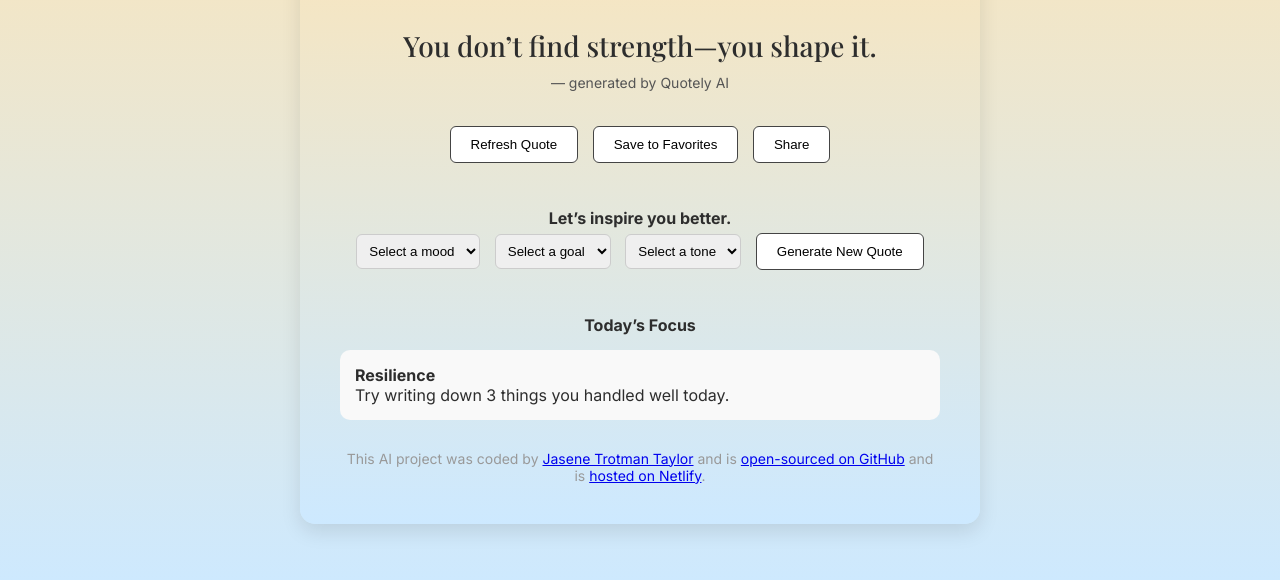
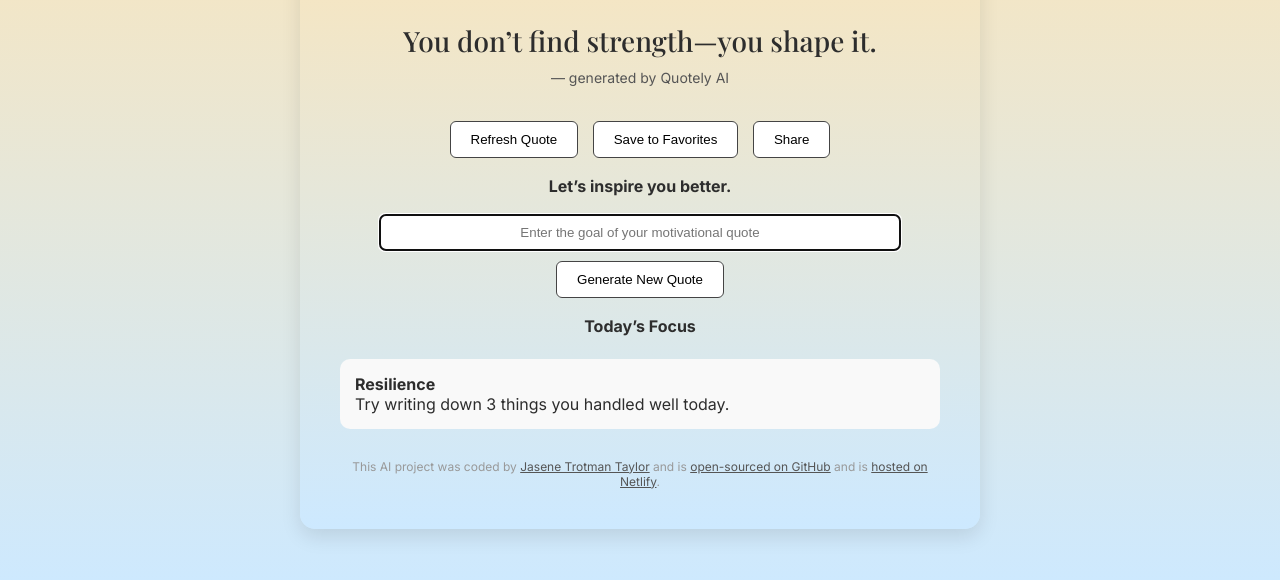
Before and after one commit to Jaett88/motivational-quote-generator, a plain HTML site: page index.html in a window 1280 px wide. Shown: the part 210-790 px from the top of the page. Drawn offline with nearby package versions, Linux system fonts and the light colour scheme.

Commit message:
Changed the HTML, added typwriter, updated the functional javascript and updated the styling

```diff
--- a/index.html
+++ b/index.html
@@ -3,11 +3,13 @@
   <head>
     <meta charset="UTF-8" />
     <meta name="viewport" content="width=device-width, initial-scale=1.0" />
-    <link rel="stylesheet" href="src/style.css" />
     <link
       href="https://fonts.googleapis.com/css2?family=Inter:wght@400;700&family=Playfair+Display:wght@500&display=swap"
       rel="stylesheet"
     />
+    <script src="https://unpkg.com/typewriter-effect@latest/dist/core.js"></script>
+    <script src="https://cdn.jsdelivr.net/npm/axios@1.6.7/dist/axios.min.js"></script>
+    <link rel="stylesheet" href="src/style.css" />
     <title>AI Quote Generator</title>
   </head>
   <body>
@@ -25,28 +27,18 @@
       <button onclick="shareQuote()">Share</button>
 
       <div class="section-title">Let’s inspire you better.</div>
-      <select id="moodSelect">
-        <option>Select a mood</option>
-        <option>Happy</option>
-        <option>Tired</option>
-        <option>Stressed</option>
-        <option>Ambitious</option>
-      </select>
-      <select id="goalSelect">
-        <option>Select a goal</option>
-        <option>Fitness</option>
-        <option>Career</option>
-        <option>Study</option>
-        <option>Confidence</option>
-      </select>
-      <select id="toneSelect">
-        <option>Select a tone</option>
-        <option>Gentle</option>
-        <option>Bold</option>
-        <option>Funny</option>
-        <option>Classic</option>
-      </select>
-      <button onclick="generateCustomQuote()">Generate New Quote</button>
+      <form id="customQuote">
+        <input
+          type="text"
+          placeholder="Enter the goal of your motivational quote"
+          autofocus
+          required
+          autocomplete="off"
+          class="instructions"
+          id="user-instructions"
+        />
+        <input type="submit" value="Generate New Quote" class="generateQuote" />
+      </form>
 
       <div class="section-title">Today’s Focus</div>
       <div class="focus-box">
--- a/src/index.js
+++ b/src/index.js
@@ -12,24 +12,36 @@ function refreshQuote() {
   document.getElementById("quoteText").innerText = quote;
 }
 
-function generateCustomQuote() {
-  let mood = document.getElementById("moodSelect").value;
-  let goal = document.getElementById("goalSelect").value;
-  let tone = document.getElementById("toneSelect").value;
-
-  let customQuote = `Stay ${tone.toLowerCase()} and keep working on your ${goal.toLowerCase()}, even when you're feeling ${mood.toLowerCase()}.`;
-  if (
-    goal === "Select a goal" ||
-    mood === "Select a mood" ||
-    tone === "Select a tone"
-  ) {
-    customQuote = "You are capable of amazing things.";
-  }
-
-  document.getElementById("quoteText").innerText = customQuote;
+function shareQuote() {
+  let quote = document.querySelector("#quoteText").innerText;
+  alert("Pretend this shares the quote: \n\n" + quote);
 }
 
-function shareQuote() {
-  let quote = document.getElementById("quoteText").innerText;
-  alert("Pretend this shares the quote: \n\n" + quote);
+function displayQuote(response) {
+  new Typewriter("#quoteText", {
+    strings: response.data.answer,
+    autoStart: true,
+    delay: 1,
+    cursor: "",
+  });
 }
+
+function generateCustomQuote(event) {
+  event.preventDefault();
+
+  let instructionsInput = document.querySelector("#user-instructions");
+  let apiKey = "c4efdbtoc0e93fda0c4d6e83f5f34a37";
+  let context =
+    "You are a Motivational Quote expert and love to write short quotes. Your mission is to generate a quote in basic HTML. Make sure to follow the user instructions.";
+  let prompt = `User instructions: Generate a motivational quote about ${instructionsInput.value}`;
+  let apiURL = `https://api.shecodes.io/ai/v1/generate?prompt=${prompt}&context=${context}&key=${apiKey}`;
+
+  let quoteElement = document.querySelectorAll("#quoteText");
+  quoteElement.classlist.remove("quote");
+  customQuote.innerHTML = `⏳ Generating a Motivational Quote for you ${instructionsInput.value}</div>`;
+
+  axios.get(apiURL).then(displayQuote);
+}
+
+let quoteFormElement = document.querySelector("#customQuote");
+quoteFormElement.addEventListener("submit", generateCustomQuote);
--- a/src/style.css
+++ b/src/style.css
@@ -7,6 +7,10 @@ body {
   align-items: center;
   min-height: 100vh;
   color: #2d2d2d;
+}
+
+a {
+  color: #555;
 }
 
 .container {
@@ -66,6 +70,31 @@ select {
 .section-title {
   margin-top: 40px;
   font-weight: bold;
+  padding: 8px;
+  margin: 5px;
+  border-radius: 6px;
+}
+
+.instructions {
+  padding: 10px 20px;
+  margin: 5px;
+  border: 1px solid #444;
+  width: 80%;
+  text-align: center;
+  background: white;
+  border-radius: 6px;
+  cursor: pointer;
+  transition: all 0.3s ease;
+}
+
+.generateQuote {
+  padding: 10px 20px;
+  margin: 5px;
+  border: 1px solid #444;
+  background: white;
+  border-radius: 6px;
+  cursor: pointer;
+  transition: all 0.3s ease;
 }
 
 .focus-box {
@@ -78,6 +107,6 @@ select {
 
 footer {
   margin-top: 30px;
-  font-size: 14px;
+  font-size: 12px;
   color: #999;
 }
```
